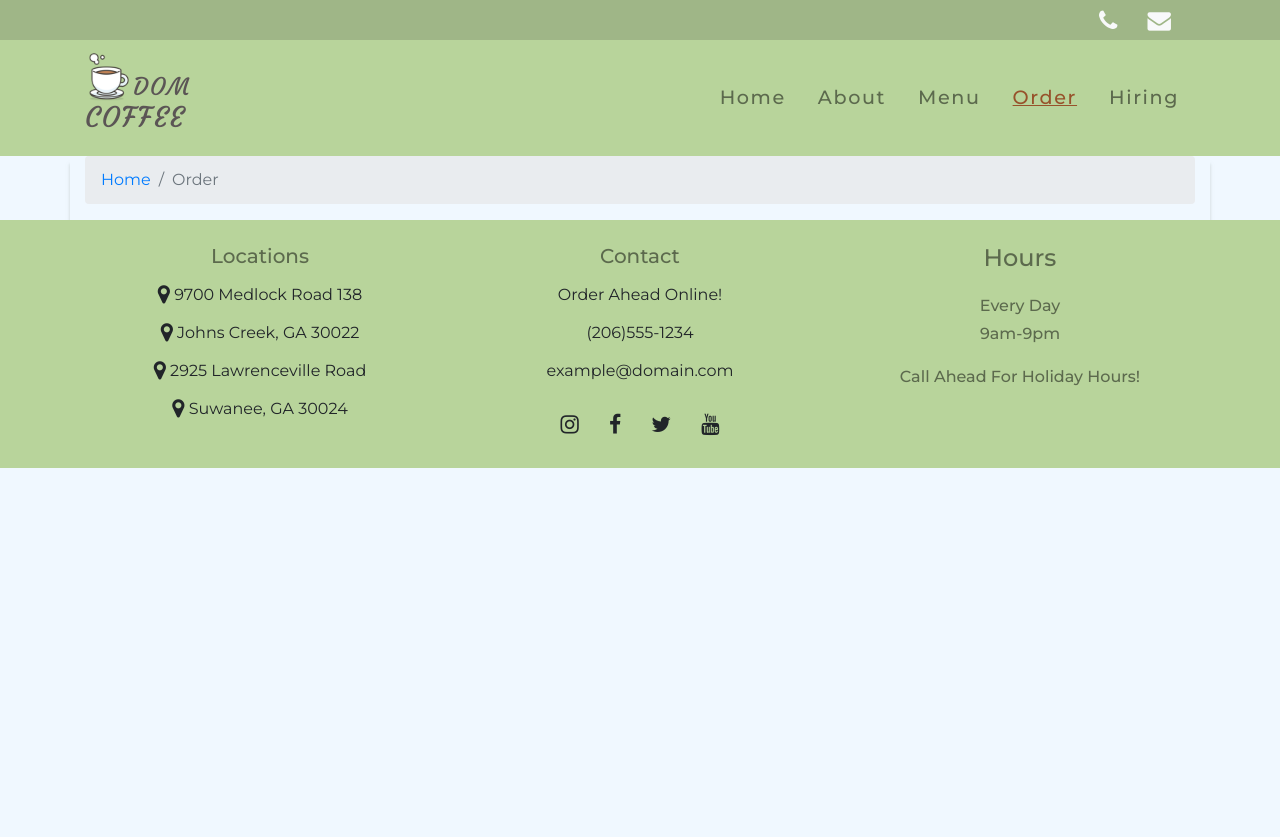
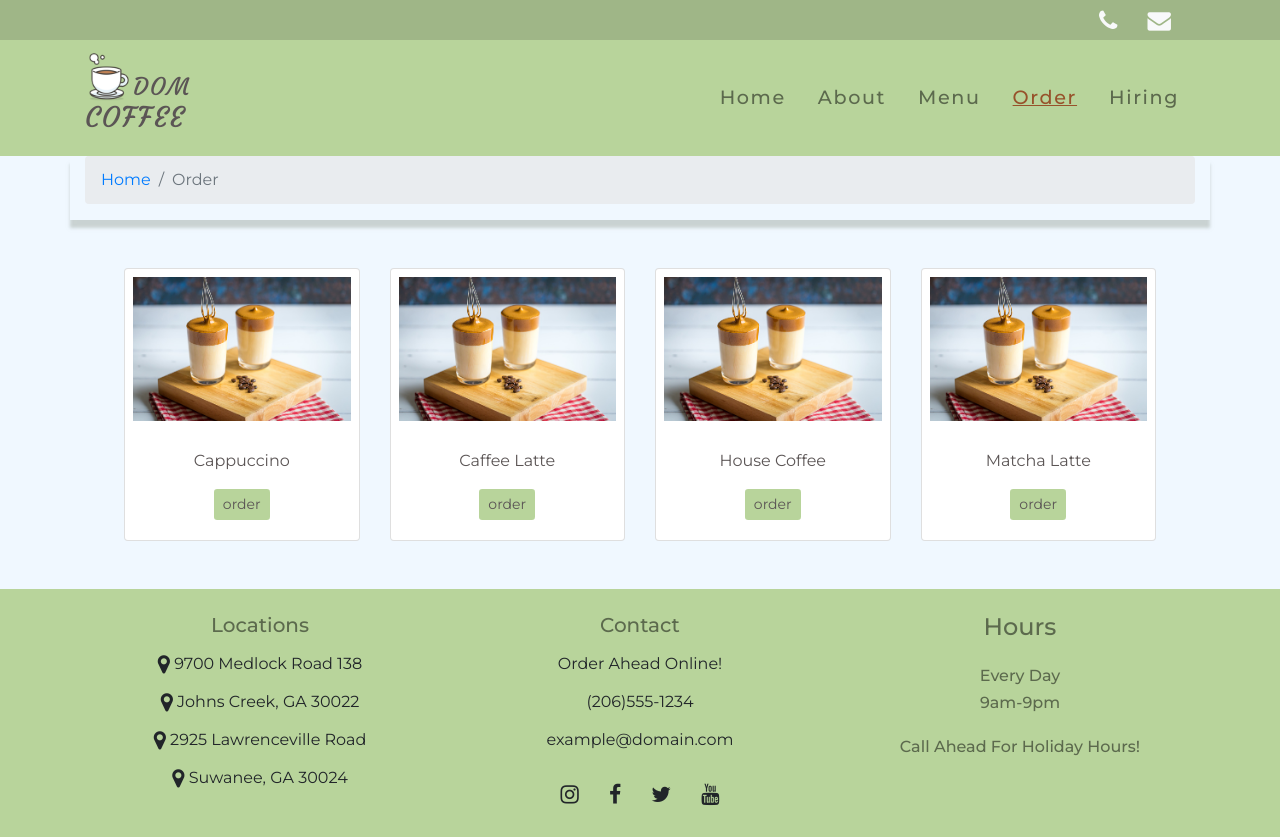
Before and after one commit to Dina2703/my-project, a website: page order.html in a window 1280 px wide. Before the commit the page ends 800 px from the top, so only its background shows below. Drawn offline with nearby package versions, Linux system fonts and the light colour scheme; files whose address does not match are found by name.

Commit message:
added first row of cards

```diff
--- a/css/_config.scss
+++ b/css/_config.scss
@@ -1,2 +1,3 @@
 $myFont: 'Montserrat', sans-serif;
 $primary: rgb(184, 212, 155);
+$color-link:  #5b5555;
--- a/css/styles.scss
+++ b/css/styles.scss
@@ -6,7 +6,7 @@
 body {
     overflow-x: hidden;
     font-family: $myFont;
-    color: #424e5a;
+    color: $color-link;
     background-color: aliceblue;
 }
 
@@ -53,7 +53,7 @@ span.brand {
 }
 
 .brand {
-    color: #5b5555;
+    color: $color-link;
 }
 
 #active.nav-link {
@@ -154,7 +154,7 @@ div#sideNav {
         padding: .5rem 0;
 
         h5 {
-            color: #5b5555;
+            color: $color-link;
             text-transform: uppercase;
             font-weight: 600;
         }
@@ -238,4 +238,13 @@ div.menu-section {
     .modal-header {
         background-color: rgb(164, 194, 156);
     }
+
+    #myForm {
+        font-weight: 500;
+        letter-spacing: .1em;
+    }
 }
+.card-link {
+    background-color: $primary;
+    color: $color-link;
+}
--- a/order.html
+++ b/order.html
@@ -55,6 +55,48 @@
     </div>
 
 
+    <div class="container my-5">
+        <div class="row m-4">
+            <div class="col-6 col-md-3 text-center">
+                <div class="card">
+                    <img src="/img/frappucino.jpeg" class="card-img-top p-2" alt="product picture">
+                    <div class="card-body">
+                        <p class="card-text">Cappuccino</p>
+                        <a role="button" class="card-link btn btn-sm">order</a>
+                    </div>
+                </div>
+            </div>
+            <div class="col-6 col-md-3 text-center">
+                <div class="card">
+                    <img src="/img/frappucino.jpeg" class="card-img-top p-2" alt="product picture">
+                    <div class="card-body">
+                        <p class="card-text">Caffee Latte</p>
+                        <a role="button" class="card-link btn align-self-center btn-sm">order</a>
+                    </div>
+                </div>
+            </div>
+            <div class="col-6 col-md-3 text-center">
+                <div class="card">
+                    <img src="/img/frappucino.jpeg" class="card-img-top p-2" alt="product picture">
+                    <div class="card-body mb-0">
+                        <p class="card-text">House Coffee</p>
+                        <a role="button" class="card-link btn  align-self-center btn-sm">order</a>
+                    </div>
+                </div>
+            </div>
+            <div class="col-6 col-md-3 text-center">
+                <div class="card">
+                    <img src="/img/frappucino.jpeg" class="card-img-top p-2" alt="product picture">
+                    <div class="card-body">
+                        <p class="card-text">Matcha Latte</p>
+                        <a role="button" class="card-link btn align-self-center btn-sm">order</a>
+                    </div>
+                </div>
+            </div>
+        </div>
+
+    </div>
+
 
 
 
```
Also changed, not shown: hire.html (+1 -1 lines), menu.html (+3 -15 lines), css/styles.css.
